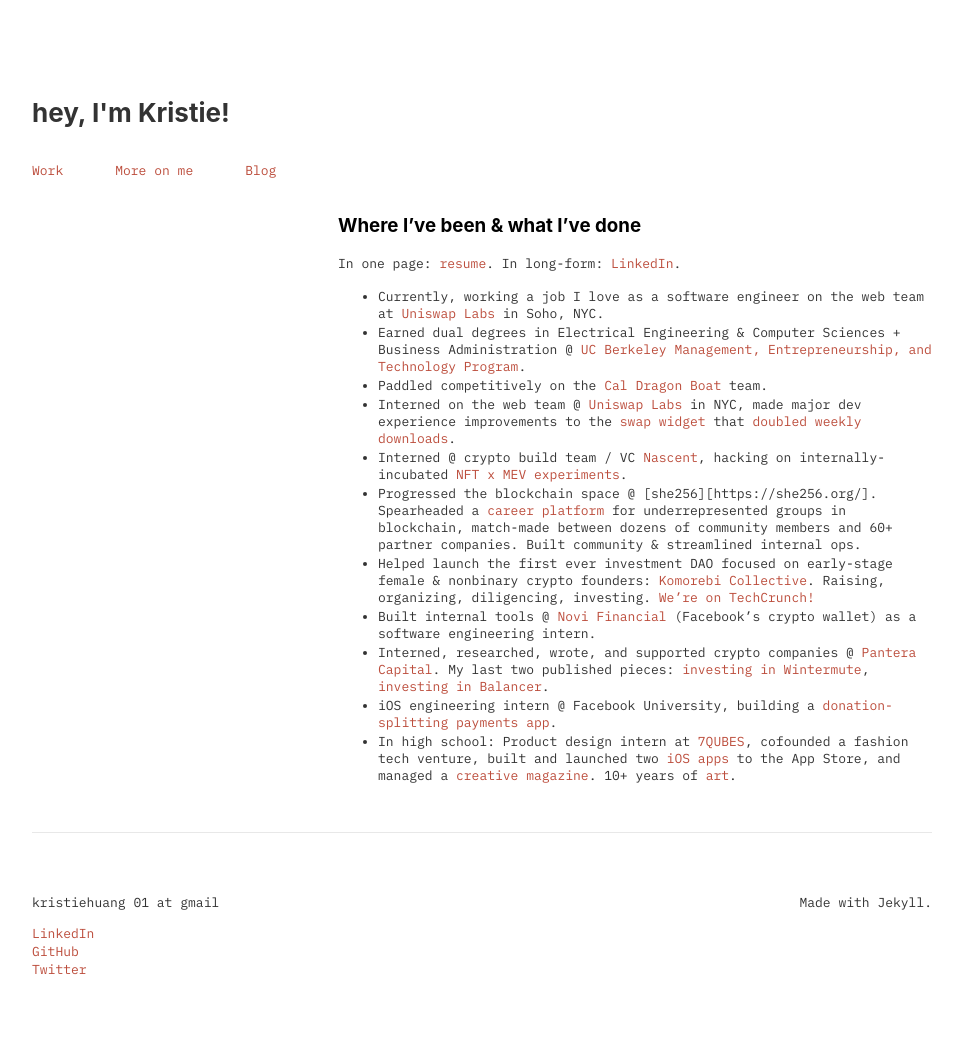
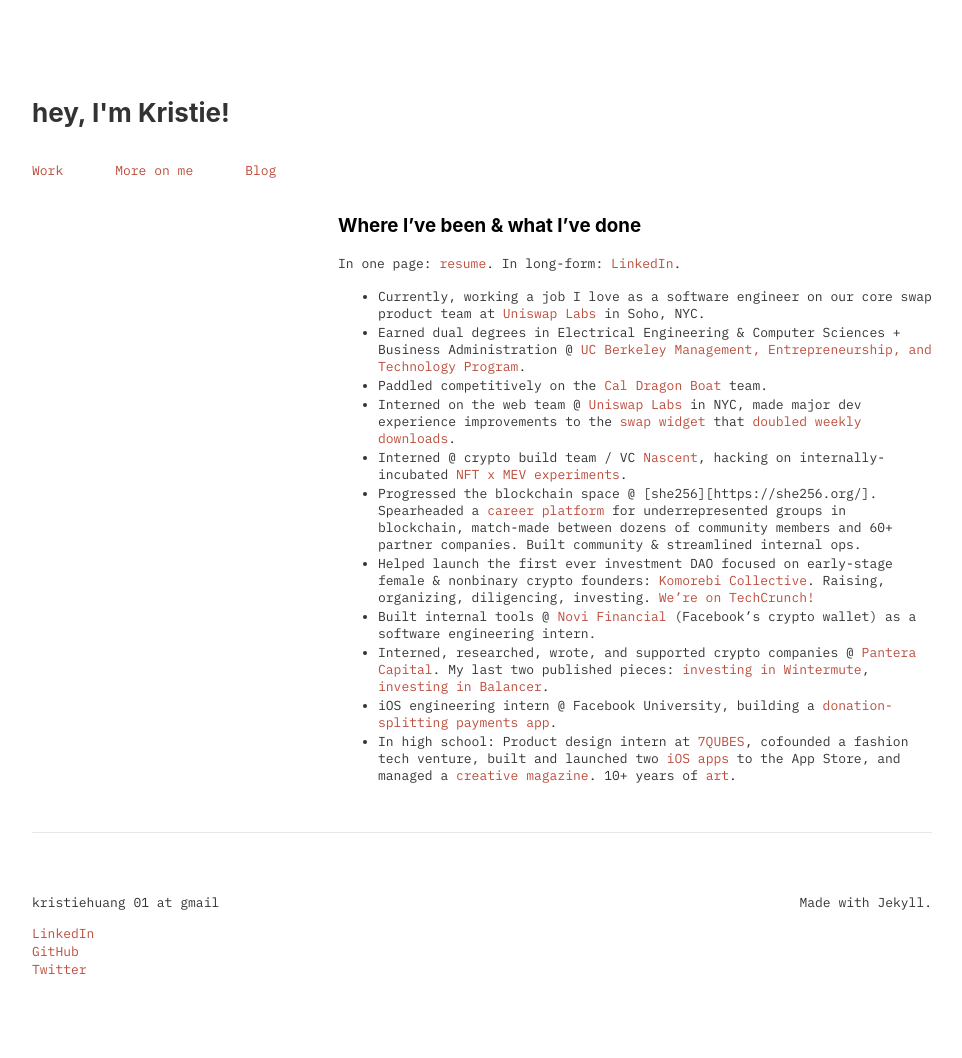
Before and after one commit to kristiehuang/kristiehuang.github.io, a Jekyll site: the page built from work.markdown, in a window 1280 px wide. Shown: the whole page, without its empty margins (158-1120 px from the left). Built offline with Jekyll 4.4.1, drawn with Linux system fonts in a browser that asks for light colours.

Commit message:
team update

```diff
--- a/work.markdown
+++ b/work.markdown
@@ -8,7 +8,7 @@
 
 In one page: [resume](/resume). In long-form: [LinkedIn](https://linkedin.com/in/kristie-huang).
 
-- Currently, working a job I love as a software engineer on the web team at [Uniswap Labs](https://uniswap.org/) in Soho, NYC.
+- Currently, working a job I love as a software engineer on our core swap product team at [Uniswap Labs](https://uniswap.org/) in Soho, NYC.
 - Earned dual degrees in Electrical Engineering & Computer Sciences + Business Administration @ [UC Berkeley Management, Entrepreneurship, and Technology Program](https://met.berkeley.edu/).
 - Paddled competitively on the [Cal Dragon Boat](https://caldragonboat.berkeley.edu/) team.
 - Interned on the web team @ [Uniswap Labs](https://uniswap.org/) in NYC, made major dev experience improvements to the [swap widget](https://twitter.com/kristiehuang/status/1557465571200880642) that [doubled weekly downloads](https://twitter.com/Uniswap/status/1575523431210262528).
```
